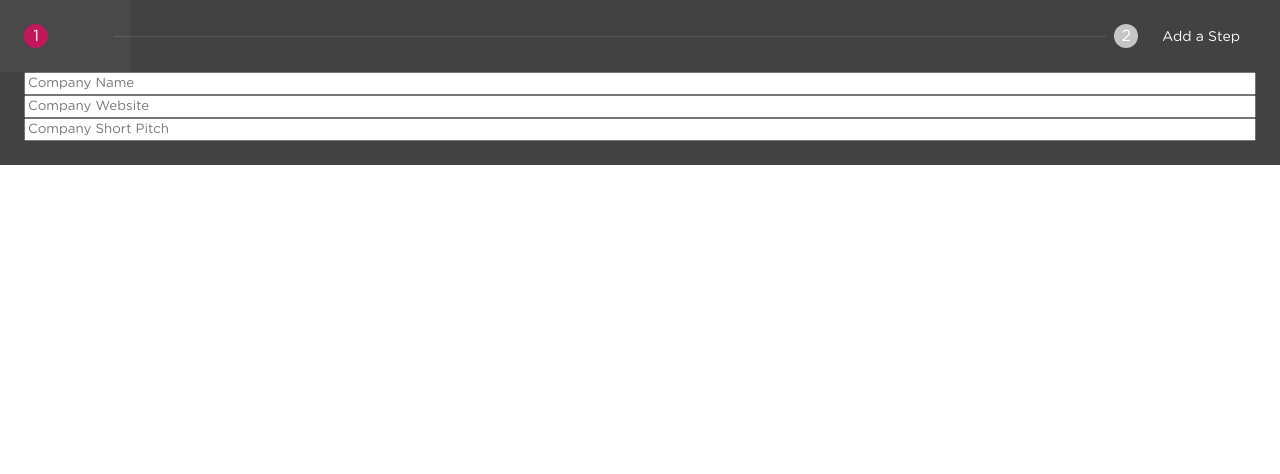
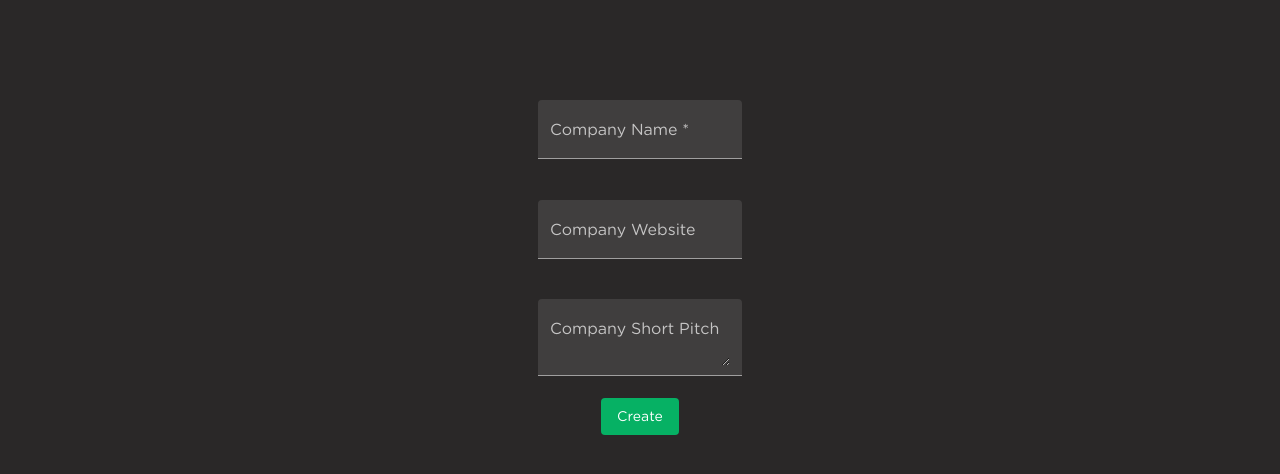
Before and after one commit to RobertoMourato/SmartXchange, an Angular app in the folder front-end/: page /newcompany in a window 1280 px wide. Shown: the top 474 px of the page. Built offline with nearby package versions, Linux system fonts and the light colour scheme.

Commit message:
[#94] <Feature> PAGE ALMOST COMPLETE NEEDS CONNECTION WITH BD
the page is complete but it needs to send the information to the database

```diff
--- a/front-end/package.json
+++ b/front-end/package.json
@@ -16,6 +16,7 @@
     "@angular/common": "~10.1.5",
     "@angular/compiler": "~10.1.5",
     "@angular/core": "~10.1.5",
+    "@angular/flex-layout": "^11.0.0-beta.33",
     "@angular/forms": "~10.1.5",
     "@angular/material": "^10.2.5",
     "@angular/platform-browser": "~10.1.5",
--- a/front-end/src/app/app.component.css
+++ b/front-end/src/app/app.component.css
@@ -0,0 +1,12 @@
+::ng-deep .mat-focused .mat-form-field-label {
+    color:#06b164 !important;
+}
+
+::ng-deep.mat-form-field-ripple {
+/*change color of underline when focused*/
+background-color:#06b164 !important;
+}
+
+::ng-deep input {
+    caret-color: #06b164 !important;
+  }
--- a/front-end/src/app/login/login.component.css
+++ b/front-end/src/app/login/login.component.css
@@ -82,7 +82,7 @@ body {
   border: 0px;
   color: #fff;
   text-shadow: 0 1px rgba(0,0,0,0.1);
-  background-color: #1a5d0c;
+  background-color: #06b164;
   /* background-image: -webkit-gradient(linear, 0 0, 0 100%,   from(#4d90fe), to(#4787ed)); */
 }
 
--- a/front-end/src/app/login/login.component.ts
+++ b/front-end/src/app/login/login.component.ts
@@ -24,6 +24,7 @@ export class LoginComponent implements OnInit {
         this.userType = data.usertype;
         console.log(this.user, ' ' , this.userType);
         console.log(data.token);
+        window.sessionStorage.setItem('userid', String(this.user.id));
         window.sessionStorage.setItem('user', this.user.username);
         window.sessionStorage.setItem('usertype', this.userType.userType);
         window.sessionStorage.setItem('token', data.token);
--- a/front-end/src/app/new-company/new-company.component.css
+++ b/front-end/src/app/new-company/new-company.component.css
@@ -1,4 +1,21 @@
-.base-questions{
-    display: flex;
-    flex-direction: column;
+body{
+    height: 100%;
+    background: rgb(42, 40, 40);
 }
+.company-form{
+    margin-top: 100px;
+    background: rgb(42, 40, 40);
+    max-width: 30%;
+    align-items: center;
+}
+::ng-deep .mat-button{
+    background-color: #06b164;
+    color:white;
+}
+textarea:focus, input:focus {
+    color: white;
+}
+
+input, select, textarea{
+    color: white;
+}
--- a/front-end/src/app/new-company/new-company.component.html
+++ b/front-end/src/app/new-company/new-company.component.html
@@ -1,26 +1,21 @@
-<mat-horizontal-stepper>
-    <mat-step *ngFor="let step of newSteps; let i = index">
-        <ng-template matStepLabel>{{step.title || 'Choose an action'}}
-            <mat-icon style="vertical-align:middle" (click)="removeStep(i)">delete</mat-icon>
-        </ng-template>
-        <mat-radio-group class="example-radio-group" (change)="changeStep($event, i)">
-            <mat-radio-button class="example-radio-button" *ngFor="let option of stepOptions" [value]="option.value">
-                {{option.label}}
-            </mat-radio-button>
-        </mat-radio-group>
-    </mat-step>
-    <mat-step>
-        <form class = "base-questions">
-            <input type = "text" name = "name" placeholder="Company Name">
-            <input type = "text" name = "url" placeholder="Company Website">
-            <input type = "text" name = "pitch" placeholder="Company Short Pitch">
+<body>
+    <div fxLayout="row" fxLayoutAlign="center center">
+        <form fxLayout="column" class="company-form" (ngSubmit)= "onSubmit(compName.value,url.value,pitch.value)">
+            <mat-form-field appearance="fill">
+              <mat-label>Company Name</mat-label>
+              <input matInput type="text" #compName name = "compName" required>
+            </mat-form-field>
+            <br>
+            <mat-form-field appearance="fill">
+              <mat-label>Company Website</mat-label>
+              <input matInput type="text" #url name = "url" >
+            </mat-form-field>
+            <br>
+            <mat-form-field appearance="fill">
+              <mat-label>Company Short Pitch</mat-label>
+              <textarea matInput type="text" #pitch name = "pitch" placeholder="Company Short Pitch"></textarea>
+            </mat-form-field>
+            <button mat-button type="submit">Create</button>
         </form>
-    </mat-step>
-    <mat-step>
-        <ng-template matStepLabel>
-            <button mat-button (click)="addItem()">
-                Add a Step
-            </button>
-        </ng-template>
-    </mat-step>
-</mat-horizontal-stepper>
+    </div>
+</body>
--- a/front-end/src/app/new-company/new-company.component.ts
+++ b/front-end/src/app/new-company/new-company.component.ts
@@ -1,4 +1,6 @@
-import { Component, OnInit } from '@angular/core';
+import { Component, ElementRef, OnInit, ViewChild } from '@angular/core';
+import { Router } from '@angular/router';
+import { NewCompanyService } from './new-company.service';
 
 @Component({
   selector: 'app-new-company',
@@ -6,18 +8,12 @@ import { Component, OnInit } from '@angular/core';
   styleUrls: ['./new-company.component.css']
 })
 export class NewCompanyComponent implements OnInit {
+  constructor(private newCompanyService: NewCompanyService, router: Router) {}
+  ngOnInit(): void {
 
-
-  stepOptions = [
-    { label: 'Buy Groceries', value: '1' },
-    { label: 'Cook Dinner', value: '2' },
-    { label: 'Go To Sleep', value: '3' },
-    { label: 'Go To Work', value: '4' },
-    { label: 'Wake Up', value: '5' }
-  ]
-  newSteps = [];
-  constructor() { }
-  ngOnInit(): void {
   }
-
+  onSubmit(compName:String,url:String,pitch:String):void{
+    this.newCompanyService.CreateNewCompany(compName, url, pitch)
+    alert("Company Created")
+  }
 }
--- /dev/null
+++ b/front-end/src/app/new-company/new-company.service.ts
@@ -0,0 +1,28 @@
+import { Injectable } from '@angular/core';
+import { HttpClient , HttpHeaders} from '@angular/common/http';
+import { Observable } from 'rxjs';
+import { map } from 'rxjs/operators';
+
+@Injectable({
+  providedIn: 'root'
+})
+export class NewCompanyService {
+  private url = 'http://localhost:3000';
+  // private url = 'http://localhost:5000'
+  constructor(private httpClient: HttpClient) { }
+  CreateNewCompany(compName:String, compUrl:String, pitch:String): Observable<any>{
+    const body = JSON.stringify({playerCompetitionId:null,
+                                 companyName: compName,
+                                 companyWebsiteURL: compUrl,
+                                 companyShortPitch: pitch,
+                                 companyCurrentStockPrice:'0'});
+    console.log(body);
+    const header = new HttpHeaders({ 'Content-Type': 'application/JSON' });
+    return this.httpClient.post(this.url + '/companies/createComp', body, {headers: header})
+    .pipe(map(this.extractData));
+  }
+  private extractData(res: Response): object {
+    console.log(res || {});
+    return res || {};
+  }
+}
--- a/front-end/src/app/register/register.component.css
+++ b/front-end/src/app/register/register.component.css
@@ -91,7 +91,7 @@ body {
   border: 0px;
   color: #fff;
   text-shadow: 0 1px rgba(0,0,0,0.1);
-  background-color: #1a5d0c;
+  background-color: #06b164;
   /* background-image: -webkit-gradient(linear, 0 0, 0 100%,   from(#4d90fe), to(#4787ed)); */
 }
 
```
Also changed, not shown: front-end/src/app/app.module.ts (+7 -3 lines), front-end/src/app/new-company/company.ts (added, +10 -0 lines), front-end/src/app/new-company/question.ts (added, +21 -0 lines), 2 other files (tests, documents, lock files or other folders).
